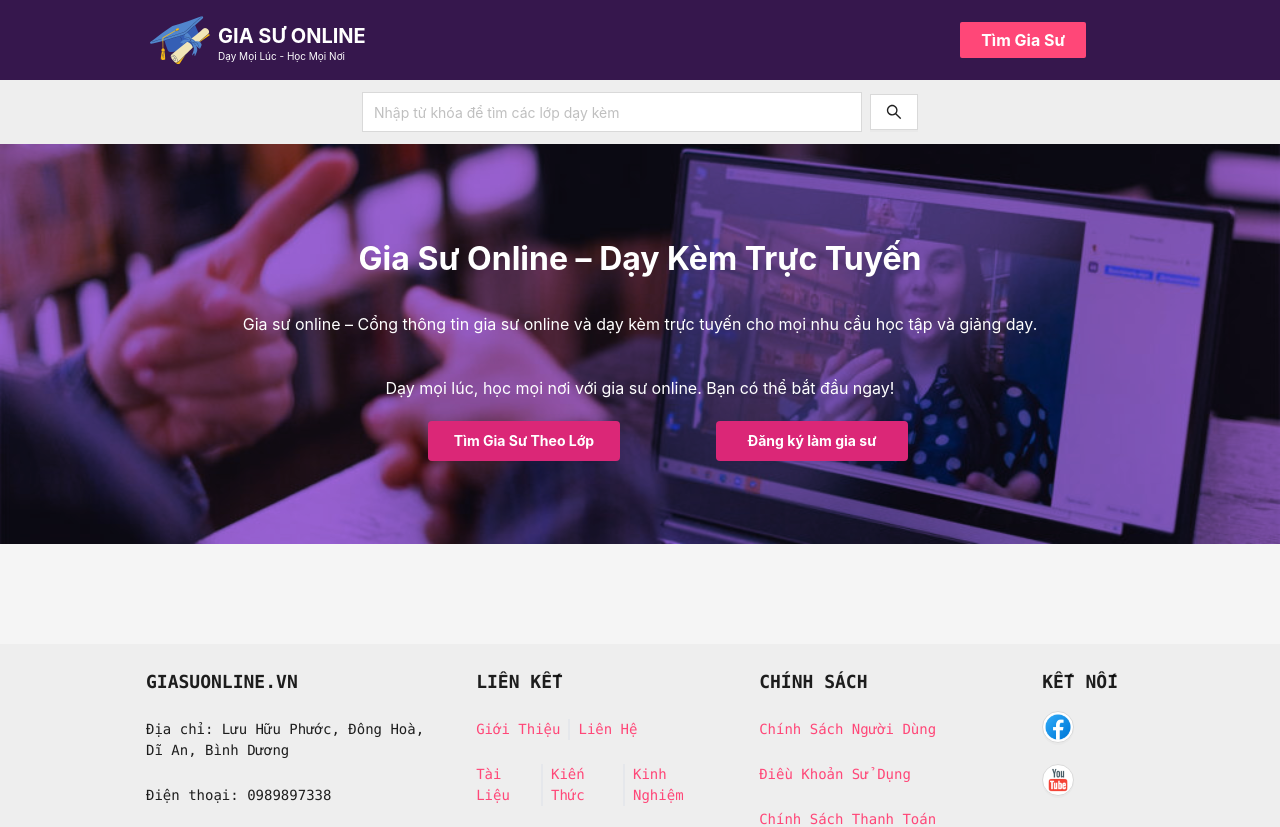
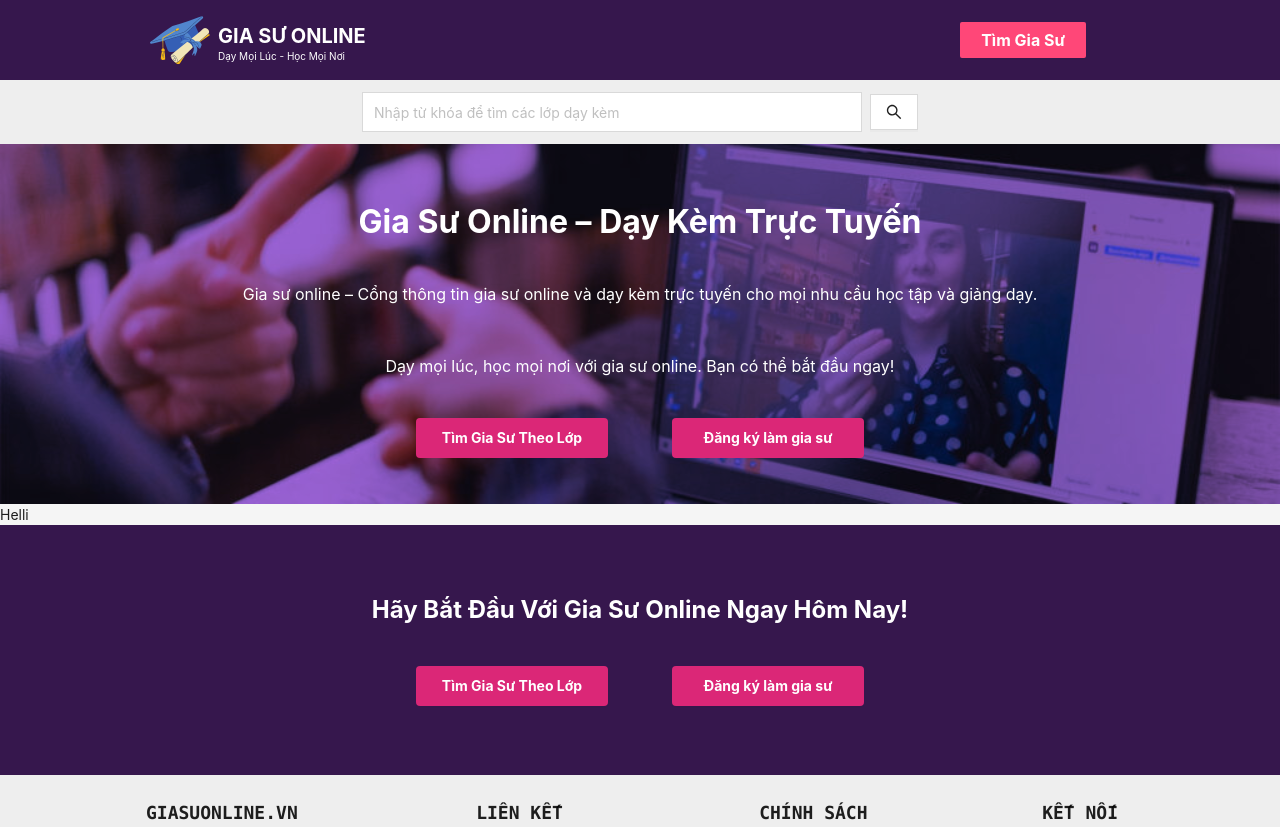
Before and after one commit to thanhbtse/On_demand_tutor, a React (Vite) app: page / in a window 1280 px wide. Shown: the top 827 px of the page. Built offline with nearby package versions, Linux system fonts and the light colour scheme.

Commit message:
update home view

```diff
--- a/index.html
+++ b/index.html
@@ -8,7 +8,7 @@
       http-equiv="Content-Security-Policy"
       content="upgrade-insecure-requests"
     />
-    <title>Gia Sư Online</title>
+    <title>Gia Sư Online - Dạy Kèm Trực Tuyến - GiaSuOnline.vn</title>
     <link rel="preconnect" href="https://fonts.googleapis.com" />
     <link rel="preconnect" href="https://fonts.gstatic.com" crossorigin />
     <link
--- a/src/App.css
+++ b/src/App.css
@@ -3,8 +3,8 @@
   background-position: center;
   background-blend-mode: multiply;
   background-size: 100%;
-    background-color: #A267DE;
-    height: 400px;
+  background-color: #a267de;
+  height: 360px;
   display: flex;
   justify-content: center;
   align-items: center;
@@ -42,7 +42,7 @@
 }
 
 .container .button {
-    background-color: #FF4778;
+  background-color: #ff4778;
   color: white;
   padding: 0.5rem 1rem;
   border: none;
@@ -69,3 +69,14 @@
     height: 30px;
   }
 }
+
+.Footer {
+  background-color: #36174d;
+  height: 250px;
+  display: flex;
+  justify-content: center;
+  align-items: center;
+  width: 100%;
+  margin: 0;
+  padding: 0;
+}
--- a/src/section/Home/topheader.jsx
+++ b/src/section/Home/topheader.jsx
@@ -1,5 +1,5 @@
 import React from "react";
-import { Button, Layout } from "antd";
+import { Button, Col, Layout, Row } from "antd";
 import { Content, Footer, Header } from "antd/es/layout/layout";
 import image from "../../assets/images/homepage-banner-giasuonlinevn-1280-1024x672.jpg";
 import "../../App.css";
@@ -25,29 +25,66 @@ function topHeader() {
               alignItems: "center",
             }}
           >
+            <Row
+              gutter={[8, 8]}
+              className="flex flex-col justify-center items-center"
+            >
+              <Col>
                 <p
                   style={{
                     fontWeight: "bold",
                     fontSize: "2rem",
+                    "@media(max-width: 768px)": {
+                      fontSize: "1.5rem",
+                    },
+                    "@media(max-width: 576px)": {
+                      fontSize: "1.2rem",
+                    },
                   }}
                 >
                   Gia Sư Online – Dạy Kèm Trực Tuyến
                 </p>
-            <p style={{ fontSize: "1rem", fontWeight: "inherit" }}>
-              Gia sư online – Cổng thông tin gia sư online và dạy kèm trực tuyến
-              cho mọi nhu cầu học tập và giảng dạy.
-            </p>
+              </Col>
+              <Col>
                 <p
                   style={{
                     fontSize: "1rem",
                     fontWeight: "inherit",
+                    "@media(max-width: 768px)": {
+                      fontSize: "0.8rem",
+                    },
+                    "@media(max-width: 576px)": {
+                      fontSize: "0.6rem",
+                    },
+                  }}
+                >
+                  Gia sư online – Cổng thông tin gia sư online và dạy kèm trực
+                  tuyến cho mọi nhu cầu học tập và giảng dạy.
+                </p>
+              </Col>
+              <Col>
+                <p
+                  style={{
+                    fontSize: "1rem",
+                    fontWeight: "inherit",
+                    "@media(max-width: 1629px)": {
+                      fontSize: "2rem",
+                    },
+                    "@media(max-width: 576px)": {
+                      fontSize: "0.6rem",
+                    },
                   }}
                 >
                   Dạy mọi lúc, học mọi nơi với gia sư online. Bạn có thể bắt đầu
                   ngay!
                 </p>
-            <div className="flex flex-row ml-14 space-x-24">
-              <Button className="bg-pink-600 text-white py-2 px-4 border-none rounded cursor-pointer flex items-center justify-center font-bold w-40 h-10 md:w-32 lg:w-48">
+              </Col>
+            </Row>
+            <Row
+              gutter={[48, 8]}
+              className="space-x-4 md:space-x-8 lg:space-x-12 xl:space-x-16 2xl:space-x-20 mt-5"
+            >
+              <Button className="bg-pink-600 text-white py-2 px-4 border-none rounded cursor-pointer flex items-center justify-center font-bold w-40 h-10 md:w-32 lg:w-48 text-xs sm:text-sm">
                 <Link
                   to="/tim-gia-su-online"
                   className="text-white no-underline"
@@ -55,14 +92,39 @@ function topHeader() {
                   Tìm Gia Sư Theo Lớp
                 </Link>
               </Button>
-              <Button className="bg-pink-600 text-white py-2 px-4 border-none rounded cursor-pointer flex items-center justify-center font-bold w-40 h-10 md:w-32 lg:w-48">
+              <Button className="bg-pink-600 text-white py-2 px-4 border-none rounded cursor-pointer flex items-center justify-center font-bold w-40 h-10 md:w-32 lg:w-48 text-xs sm:text-sm">
                 <Link to="/tai-khoan" className="text-white no-underline">
                   Đăng ký làm gia sư
                 </Link>
               </Button>
-            </div>
+            </Row>
           </div>
         </Header>
+        <Content>
+          <div>
+            <h1>Helli</h1>
+          </div>
+        </Content>
+        <Footer className="Footer">
+          <Row className="flex flex-col text-white space-y-10">
+          <p className="font-bold text-2xl items-center"> Hãy Bắt Đầu Với Gia Sư Online Ngay Hôm Nay!</p>
+          <Row
+            gutter={[48, 8]}
+            className="space-x-4 md:space-x-8 lg:space-x-12 xl:space-x-16 2xl:space-x-20 mt-5 items-center justify-center"
+          >
+            <Button className="bg-pink-600 text-white py-2 px-4 border-none rounded cursor-pointer flex items-center justify-center font-bold w-40 h-10 md:w-32 lg:w-48 text-xs sm:text-sm">
+              <Link to="/tim-gia-su-online" className="text-white no-underline">
+                Tìm Gia Sư Theo Lớp
+              </Link>
+            </Button>
+            <Button className="bg-pink-600 text-white py-2 px-4 border-none rounded cursor-pointer flex items-center justify-center font-bold w-40 h-10 md:w-32 lg:w-48 text-xs sm:text-sm">
+              <Link to="/tai-khoan" className="text-white no-underline">
+                Đăng ký làm gia sư
+              </Link>
+            </Button>
+            </Row>
+          </Row>
+        </Footer>
       </Layout>
     </div>
   );
```
Also changed, not shown: src/section/Home/AboutHome.jsx (added). Lines whose indentation alone changed are shown as unchanged.
